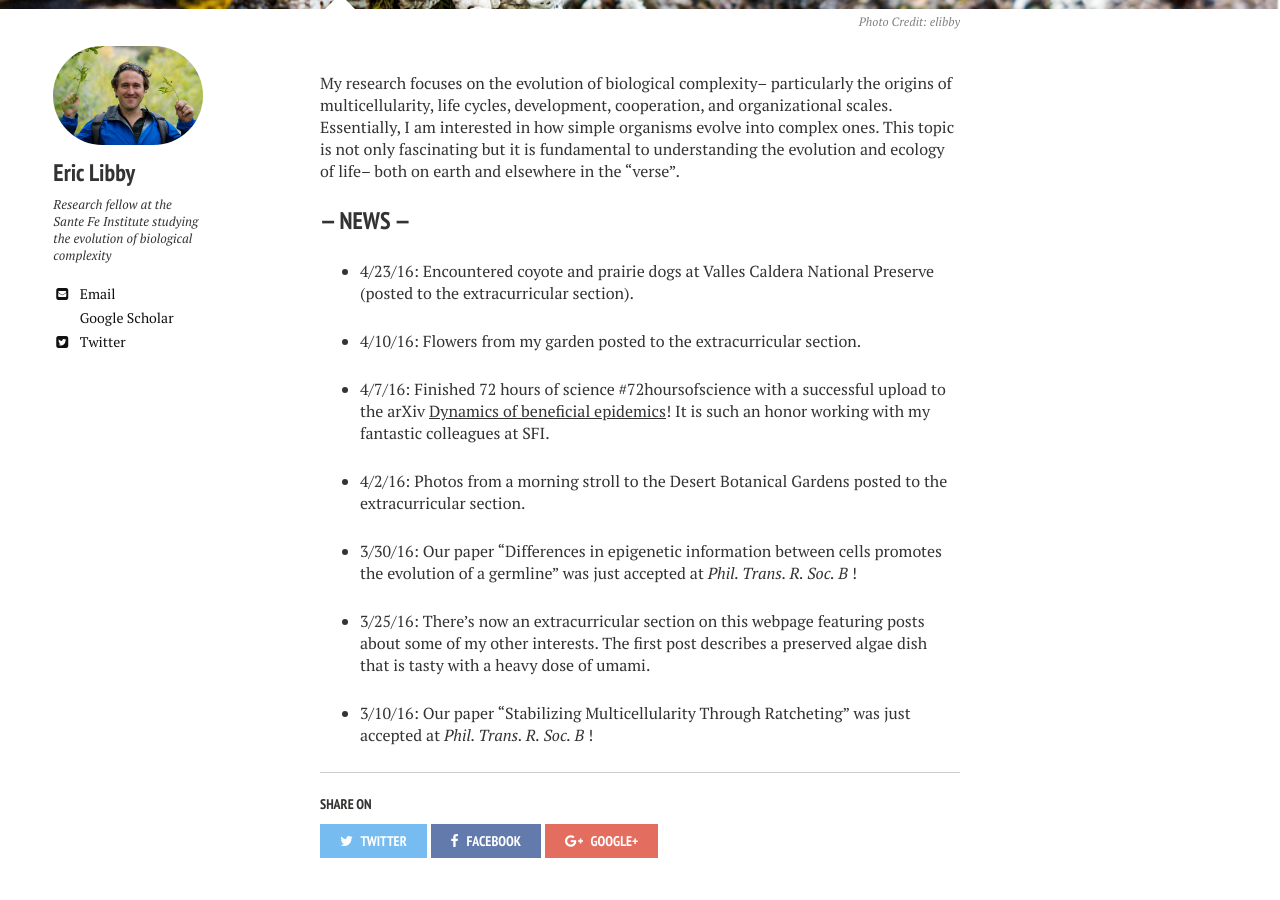
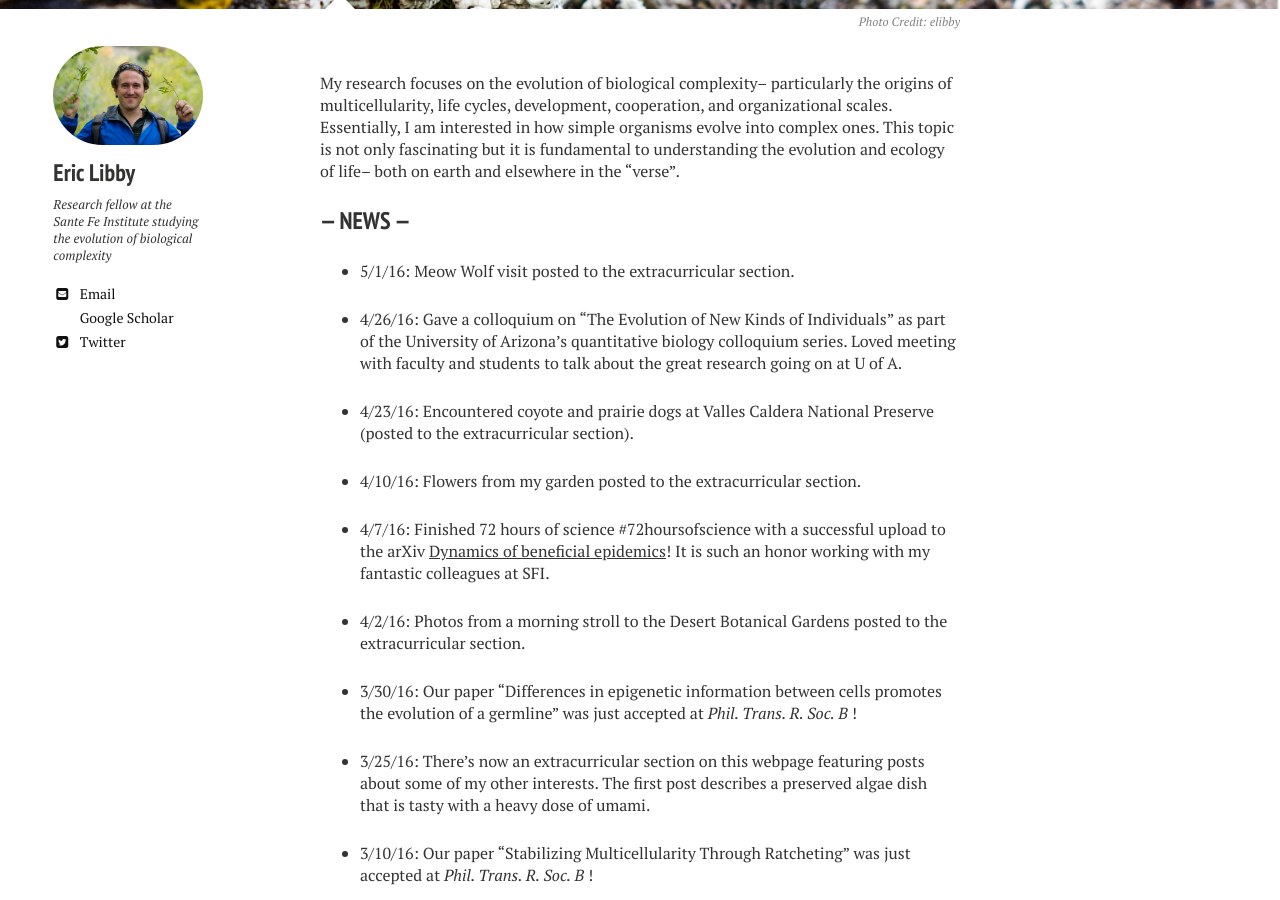
Before and after one commit to ericlibby/oldweb, a Jekyll site: the page built from index.md, in a window 1280 px wide and 900 px high, scrolled down 395 px. Built offline with Jekyll 4.4.1, drawn with Linux system fonts in a browser that asks for light colours; nearby versions of some CDN libraries.

Commit message:
ua update

```diff
--- a/index.md
+++ b/index.md
@@ -10,6 +10,10 @@ image:
 My research focuses on the evolution of biological complexity-- particularly the origins of multicellularity, life cycles, development, cooperation, and organizational scales. Essentially, I am interested in how simple organisms evolve into complex ones. This topic is not only fascinating but it is fundamental to understanding the evolution and ecology of life-- both on earth and elsewhere in the "verse".
 
 ### --- NEWS ---
+- 5/1/16: Meow Wolf visit posted to the extracurricular section.
+
+- 4/26/16: Gave a colloquium on "The Evolution of New Kinds of Individuals" as part of the University of Arizona's quantitative biology colloquium series. Loved meeting with faculty and students to talk about the great research going on at U of A.
+
 - 4/23/16: Encountered coyote and prairie dogs at Valles Caldera National Preserve (posted to the extracurricular section).
 
 - 4/10/16: Flowers from my garden posted to the extracurricular section.
```
Also changed, not shown: p_outreach/index.md (+3 -0 lines).
